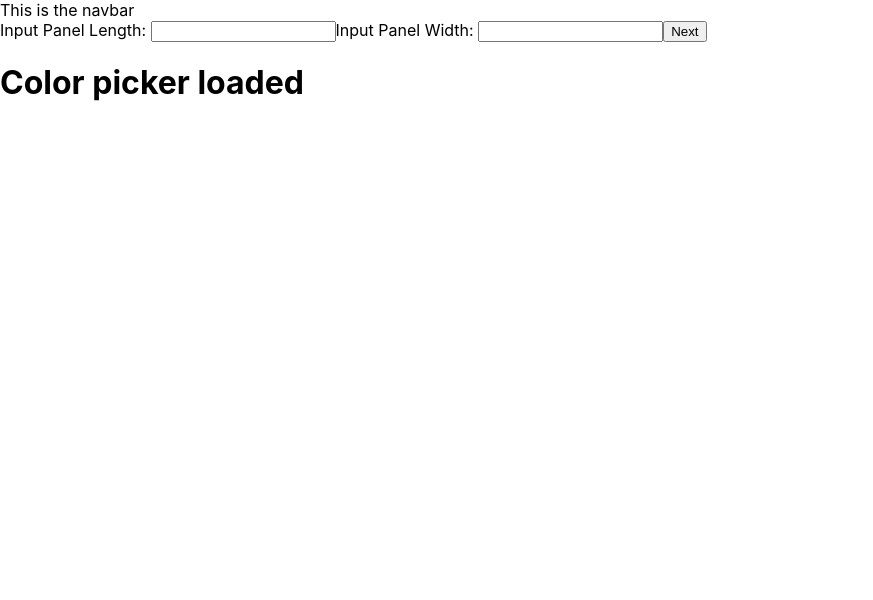
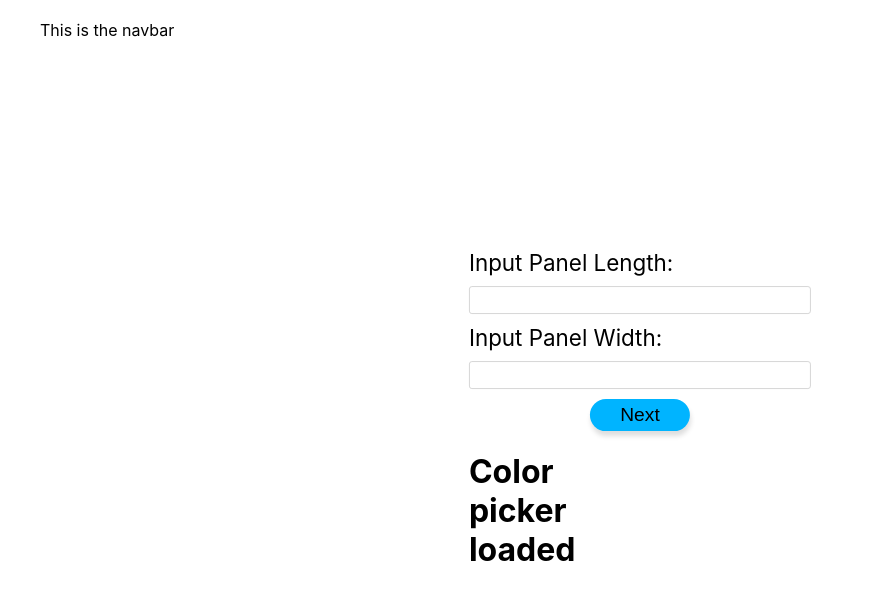
Before and after one commit to kylerRenneker/panel-builder-app, a React (Create React App) app: page / in a window 1280 px wide. Shown: the top 600 px of the page, without its empty margins (0-873 px from the left). Built offline with nearby package versions, Linux system fonts and the light colour scheme.

Commit message:
added grid and installed styled-components

```diff
--- a/package.json
+++ b/package.json
@@ -6,7 +6,8 @@
     "react": "^16.10.1",
     "react-dom": "^16.10.1",
     "react-router-dom": "^5.1.2",
-    "react-scripts": "3.1.2"
+    "react-scripts": "3.1.2",
+    "styled-components": "^4.4.0"
   },
   "scripts": {
     "start": "react-scripts start",
@@ -28,5 +29,6 @@
       "last 1 firefox version",
       "last 1 safari version"
     ]
-  }
+  },
+  "devDependencies": {}
 }
--- a/src/App.js
+++ /dev/null
@@ -1,30 +0,0 @@
-import React from 'react';
-import { Route, Switch } from 'react-router-dom';
-import Header from './components/Header/Header'
-import LandingPage from './routes/LandingPage/LandingPage';
-import ColorPickerForm from './components/ColorPickerForm/ColorPickerForm';
-import PanelSizeForm from './components/PanelSizeForm/PanelSizeForm';
-
-function App() {
-  return (
-    <main className="App">
-      <Header />
-
-    {/* Research setting up without routes (functions to add/remove classes that with position/show components accordingly) */}
-
-      {/* <Switch>
-        <Route exact path='/' component={LandingPage} />
-        <Route path='/ColorPicker' component={ColorPickerForm} />
-      </Switch> */}
-
-      <div className='panel_container'>
-        <PanelSizeForm className='panel_size' />
-        <ColorPickerForm className='color_picker'/>
-
-      </div>
-
-    </main>
-  );
-}
-
-export default App;
--- /dev/null
+++ b/src/components/App/App.js
@@ -0,0 +1,47 @@
+import React from 'react'
+import Header from '../Header/Header'
+import ColorPickerForm from '../ColorPickerForm/ColorPickerForm'
+import PanelSizeForm from '../PanelSizeForm/PanelSizeForm'
+import PanelMain from '../PanelMain/PanelMain'
+import styled, { css } from 'styled-components'
+
+const Main = styled.main`
+  max-width: 1200px;
+  height: 100vh;
+  margin: auto;
+  padding: 20px;
+  position: relative;
+`
+
+const PanelContainer = styled.div`
+  position: absolute;
+  top: 50%;
+  left: 50%;
+  transform: translate(-50%, -50%);
+  background-color: ${props => (props.background ? 'grey' : null)}
+  width: 1200px;
+  display: grid;
+  grid-template-columns: 25% 25% 50%;
+  grid-template-rows: auto;
+  grid-template-areas:
+    "size size size"
+    "size size size"
+    "size size size";
+`
+
+function App() {
+  return (
+    <Main>
+      <Header />
+
+      <PanelContainer>
+        <PanelSizeForm />
+        <ColorPickerForm />
+        <PanelMain />
+      </PanelContainer>
+
+    </Main>
+  );
+}
+
+export default App;
--- a/src/components/Header/Header.js
+++ b/src/components/Header/Header.js
@@ -1,9 +1,14 @@
-import React from 'react';
+import React from 'react'
+import styled from 'styled-components'
+
+const Nav = styled.nav`
+    position: fixed;
+`
 
 export default function Header() {
     return (
-        <nav>
+        <Nav>
             <span>This is the navbar</span>
-        </nav>
+        </Nav>
     )
 }
--- /dev/null
+++ b/src/components/PanelMain/PanelMain.js
@@ -0,0 +1,9 @@
+import React from 'react'
+
+export default function PanelMain() {
+    return (
+        <div>
+
+        </div>
+    )
+}
--- a/src/components/PanelSizeForm/PanelSizeForm.js
+++ b/src/components/PanelSizeForm/PanelSizeForm.js
@@ -1,35 +1,82 @@
-import React, { useState } from 'react'
+import React, { useState, useContext, useEffect } from 'react'
 import { withRouter } from 'react-router-dom'
+import styled, { css } from 'styled-components'
+import PanelContext from '../../contexts/PanelContext'
+
+const Form = styled.form`
+    font-size: 1.4rem;
+    display: flex;
+    flex-direction: column;
+    grid-area: size;
+    ${p => p.showSizeForm ? null : css`display: none;`}
+`
+
+const Label = styled.label`
+    margin-bottom: 10px;
+`
+
+const Input = styled.input`
+    border-radius: 3px;
+    border: 1px solid #d6d6d6;
+    height: 1.5rem;
+    margin-bottom: 10px;
+`
+
+const Button = styled.button`
+    width: 100px;
+    margin: auto;
+    height: 32px;
+    border-radius: 20px;
+    background-color: #00b4ff;
+    border: none;
+    box-shadow: 1px 5px 5px #dedede;
+    font-size: 1.2rem;
+
+    :hover {
+        box-shadow: none;
+        transition: 0.5s;
+    }
+`
 
 function PanelSizeForm(props) {
-    const [error, setError] = useState(null)
+    const panel = useContext(PanelContext)
+
+    useEffect(() => {
+        panel.clearError(null)
+        panel.setShowSizeForm(true)
+    }, [])
 
     const handlePanelSizeSubmit = (ev) => {
         ev.preventDefault()
-        setError(null)
+
         const { panel_length, panel_width } = ev.target
-        const { history } = props
 
         if (panel_length.value < 5 || panel_length.value > 19.5) {
-            setError('Length must be between 5 and 19.5 inches')
+            panel.setError('Length must be between 5 and 19.5 inches')
         } else if (panel_width.value < 4 || panel_width.value > 11) {
-            setError('Width muse be between 4 and 11 inches')
-        } else (
-            history.push('/ColorPicker')
-        )
+            panel.setError('Width muse be between 4 and 11 inches')
+        } else {
+            panel.setShowSizeForm(false)
+            panel.setShowColorPicker(true)
+
+            sessionStorage.setItem('panel_length', panel_length.value)
+            sessionStorage.setItem('panel_width', panel_width.value)
+        }
     }
 
+
+
     return (
-        <form onSubmit={handlePanelSizeSubmit}>
-            {error ? <p>{error}</p> : null}
-            <label htmlFor='length_input'>Input Panel Length: </label>
-            <input id='length_input' name='panel_length' type='number' />
+        <Form onSubmit={handlePanelSizeSubmit} showSizeForm={panel.showSizeForm}>
+            {panel.error ? <p>{panel.error}</p> : null}
+            <Label htmlFor='length_input'>Input Panel Length: </Label>
+            <Input id='length_input' name='panel_length' type='number' />
 
-            <label htmlFor='width_input'>Input Panel Width: </label>
-            <input id='width_input' name='panel_width' type='number'></input>
+            <Label htmlFor='width_input'>Input Panel Width: </Label>
+            <Input id='width_input' name='panel_width' type='number' />
 
-            <button type='submit'>Next</button>
-        </form>
+            <Button type='submit'>Next</Button>
+        </Form>
     )
 }
 
--- /dev/null
+++ b/src/contexts/PanelContext.js
@@ -0,0 +1,50 @@
+import React, { useState } from 'react'
+
+const PanelContext = React.createContext({})
+
+export default PanelContext
+
+export const PanelProvider = (props) => {
+    const [error, setError] = useState(null)
+    const [showSizeForm, setShowSizeForm] = useState(null)
+    const [showColorPicker, setShowColorPicker] = useState(null)
+    const [showPanel, setShowPanel] = useState(null)
+
+    const setErrorFn = error => {
+        setError(error)
+    }
+
+    const clearError = () => {
+        setError(null)
+    }
+
+    const setShowSizeFormFn = (bool) => {
+        setShowSizeForm(bool)
+    }
+
+    const setShowColorPickerFn = (bool) => {
+        setShowColorPicker(bool)
+    }
+
+    const setShowPanelFn = (bool) => {
+        setShowPanel(bool)
+    }
+
+    const value = {
+        error: error,
+        setError: setErrorFn,
+        clearError: clearError,
+        showSizeForm: showSizeForm,
+        setShowSizeForm: setShowSizeFormFn,
+        showColorPicker: showColorPicker,
+        setShowColorPicker: setShowColorPickerFn,
+        showPanel: showPanel,
+        setShowPanel: setShowPanelFn
+    }
+
+    return (
+        <PanelContext.Provider value={value}>
+            {props.children}
+        </PanelContext.Provider>
+    )
+}
--- a/src/index.js
+++ b/src/index.js
@@ -2,10 +2,13 @@ import React from 'react';
 import ReactDOM from 'react-dom';
 import { BrowserRouter } from 'react-router-dom'
 import './index.css';
-import App from './App';
+import App from '../src/components/App/App';
+import { PanelProvider } from '../src/contexts/PanelContext'
 
 ReactDOM.render(
     <BrowserRouter>
-        <App />
+        <PanelProvider>
+            <App />
+        </PanelProvider>
     </BrowserRouter>,
     document.getElementById('root'));
```
Also changed, not shown: src/routes/LandingPage/LandingPage.js (deleted, +0 -9 lines), 1 other file (tests, documents, lock files or other folders).
